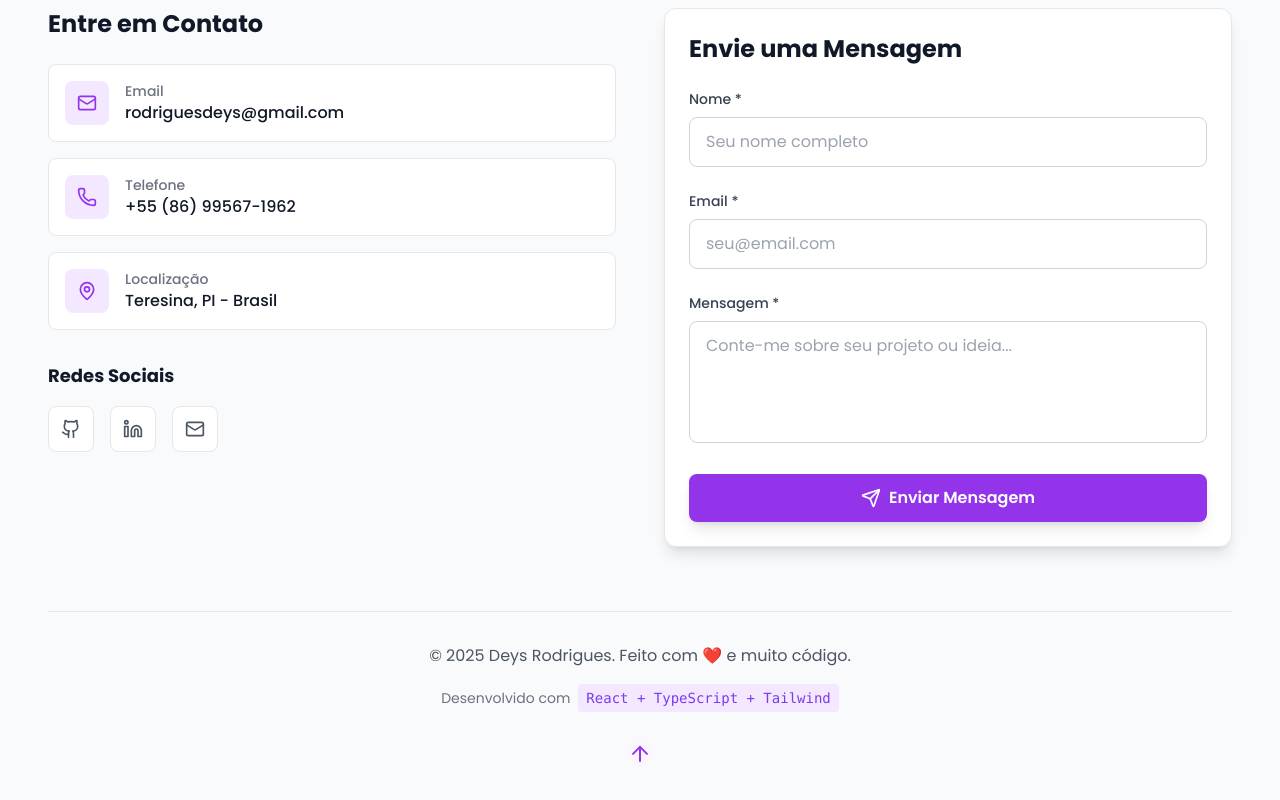
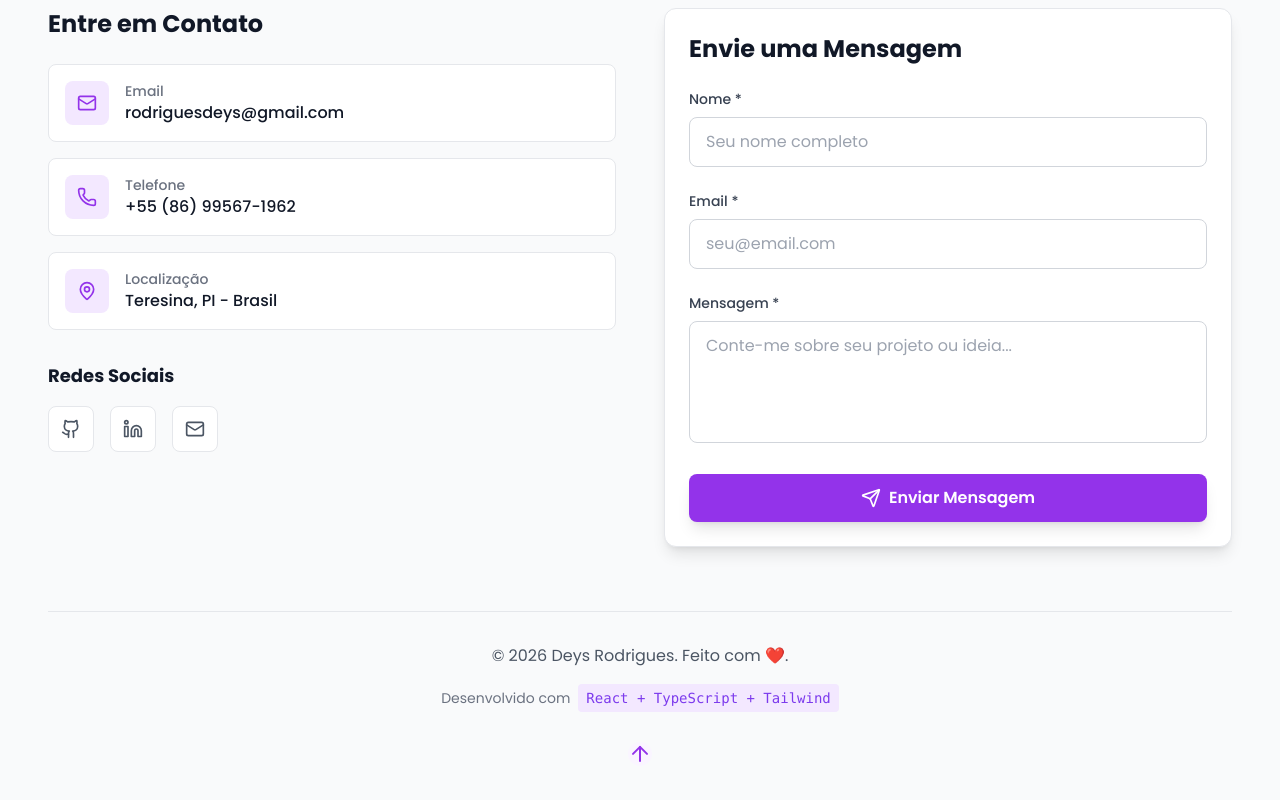
Before and after one commit to DeysRodrigues/portfolio, a React (Vite) app in the folder my-portfolio/: page / in a window 1280 px wide. Shown: the part 6142-6942 px from the top of the page. Built offline with nearby package versions, Linux system fonts and the light colour scheme.

Commit message:
feat: updated contact component elements

```diff
--- a/my-portfolio/src/components/Contact.tsx
+++ b/my-portfolio/src/components/Contact.tsx
@@ -358,7 +358,7 @@ const Contact: React.FC<ContactProps> = ({ isLoading }) => {
           className="mt-16 pt-8 border-t border-gray-200 dark:border-gray-700 text-center"
         >
           <p className="text-gray-600 dark:text-gray-400 mb-4">
-            © 2025 Deys Rodrigues. Feito com ❤️ e muito código.
+            © 2026 Deys Rodrigues. Feito com ❤️.
           </p>
 
           <div className="flex justify-center items-center space-x-2 text-sm text-gray-500 dark:text-gray-400">
```
Lines whose indentation alone changed are shown as unchanged.
